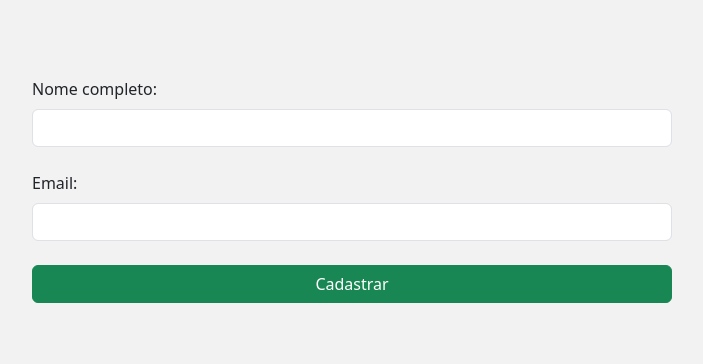
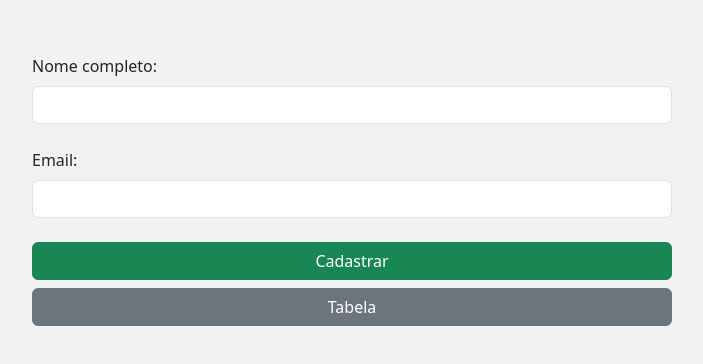
Before and after one commit to zulark/CRUD-Usuarios, a website: page src/pages/formulario/form.html in a window 1280 px wide. Shown: the part 210-574 px from the top of the page, without its empty margins (288-991 px from the left). Drawn offline with nearby package versions, Linux system fonts and the light colour scheme.

Commit message:
Inserido botão de visualização da tabela na tela de formulário

```diff
--- a/src/pages/formulario/form.html
+++ b/src/pages/formulario/form.html
@@ -23,7 +23,7 @@
             </div>
 
             <button type="submit" class="btn btn-success w-100">Cadastrar</button>
-
+            <a href="../tabela/table.html"> <button type="button" class="btn btn-secondary w-100 mt-2">Tabela</button> </a>
         </form>
     </div>
 
```
